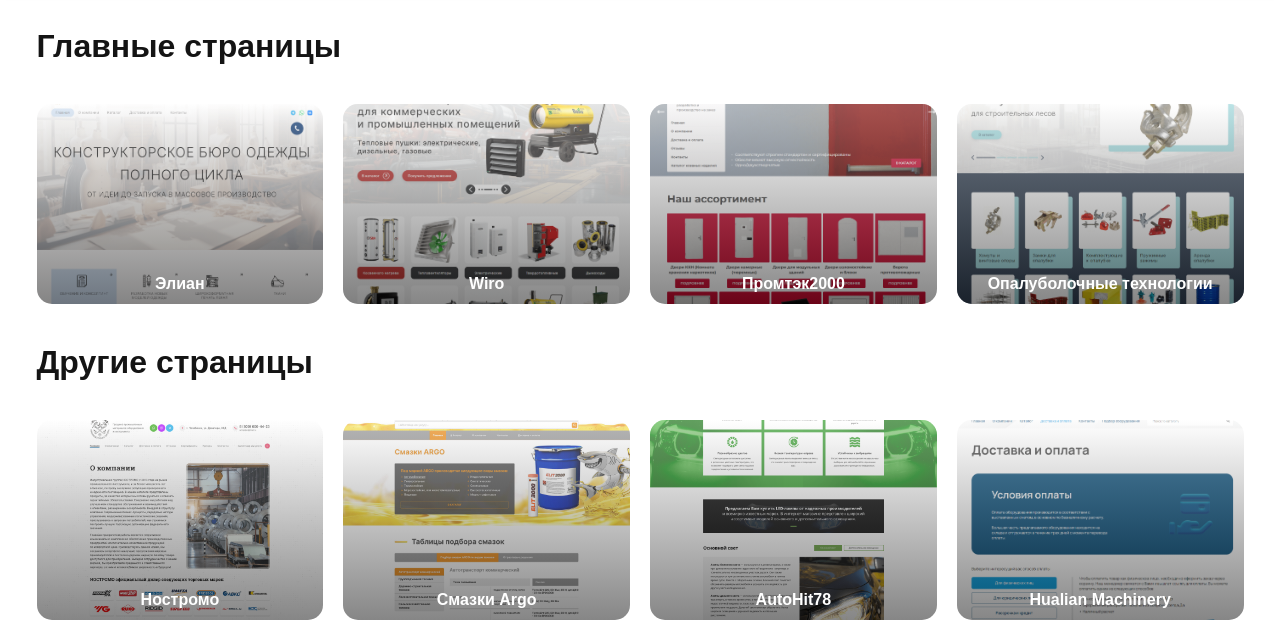
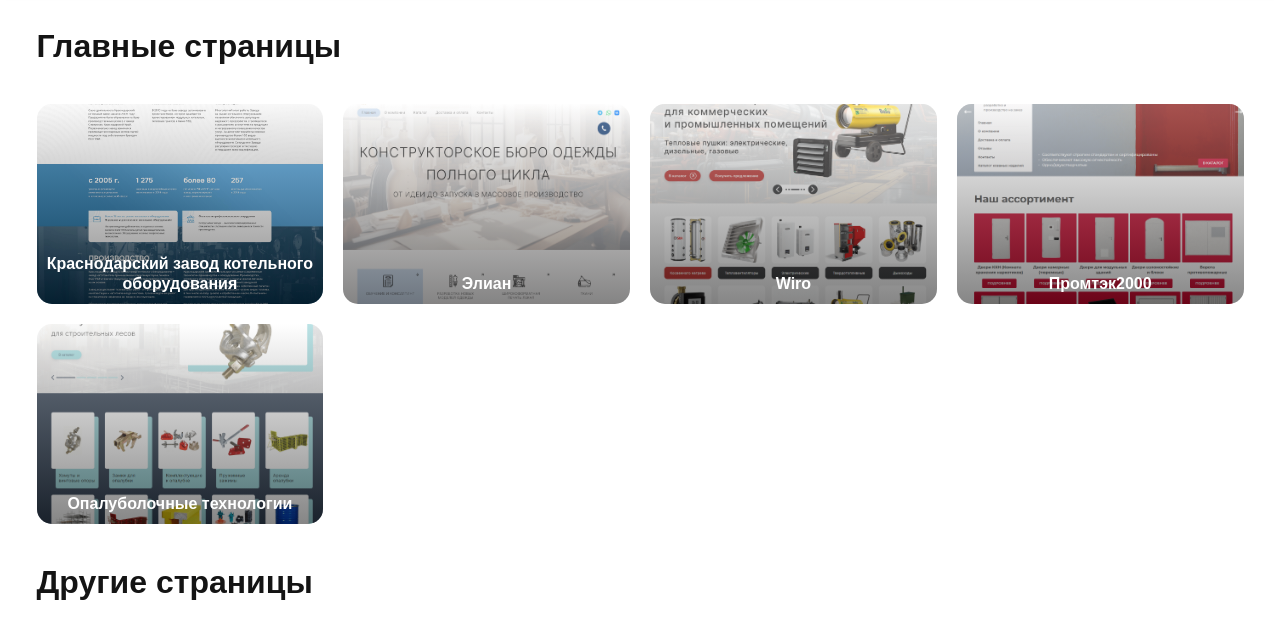
Before and after one commit to etozhekoala/portfolio, a plain HTML site: page index.html in a window 1280 px wide. Shown: the part 102-739 px from the top of the page. Drawn offline with Linux system fonts and the light colour scheme.

Commit message:
feat: Добавить карточку

```diff
--- a/index.html
+++ b/index.html
@@ -55,6 +55,20 @@
           </h2>
         </div>
         <ul class="portfolio__work-list">
+          <li>
+            <a
+              href="https://www.kzkogaz.ru/about"
+              target="_blank"
+              class="portfolio__work-card">
+              <img
+                alt="Краснодарский завод котельного оборудования"
+                src="./images/factory.jpg"
+                class="portfolio__card-image">
+              <p class="portfolio__card-title">
+                Краснодарский завод котельного оборудования
+              </p>
+            </a>
+          </li>
           <li>
             <a
               href="https://www.elian-kbo.ru/"
```
Also changed, not shown: images/factory.jpg (added).
